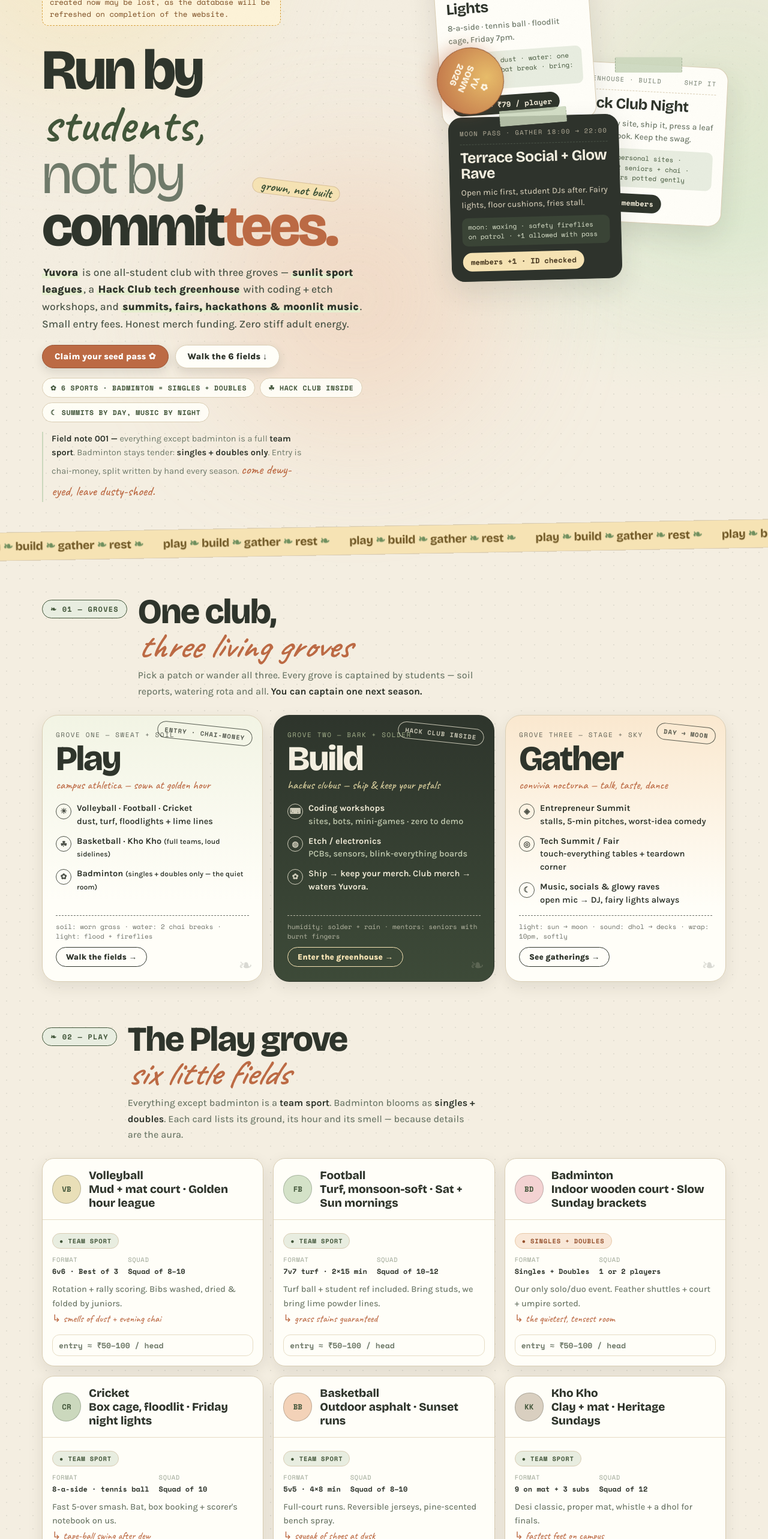
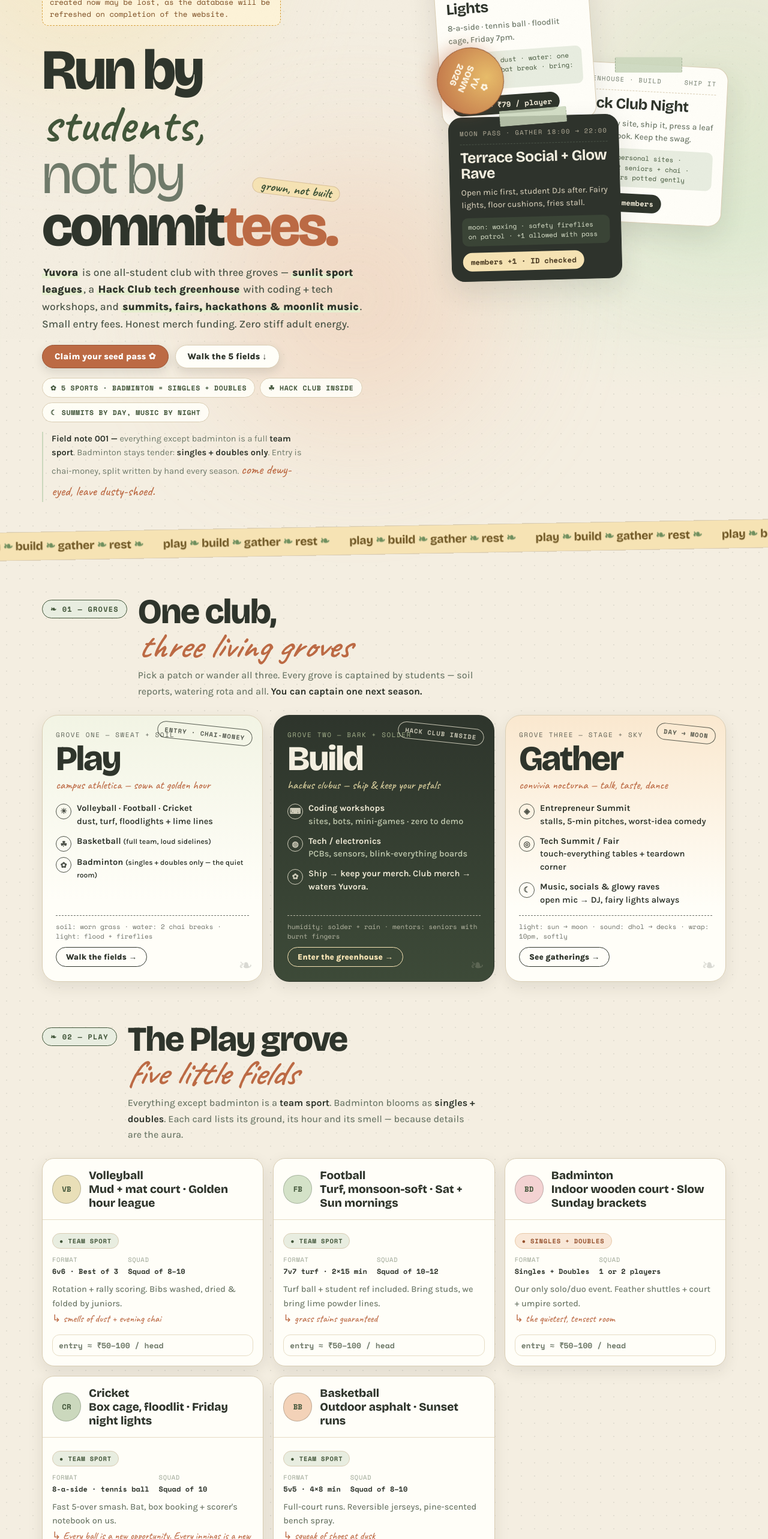
Before and after one commit to Yuvora-Club/Yuvora-official-websitet_v2, a React (Vite) app: page / in a window 1280 px wide. Shown: the part 234-2800 px from the top of the page at 60% size. Built offline with nearby package versions, Linux system fonts and the light colour scheme.

Commit message:
Remove Kho Kho card, 5 sports now

```diff
--- a/public/404.html
+++ b/public/404.html
@@ -139,7 +139,7 @@
       <div class="hand">come dewy-eyed, leave dusty-shoed — just not this way ↑</div>
       <div class="row">
         <a class="btn btn-clay" href="/">Back to sunlight ✿</a>
-        <a class="btn btn-paper" href="/#play">Walk the 6 fields ↓</a>
+        <a class="btn btn-paper" href="/#play">Walk the 5 fields ↓</a>
       </div>
     </main>
   </body>
--- a/src/App.jsx
+++ b/src/App.jsx
@@ -97,7 +97,7 @@ const SPORTS = [
     time: "Friday night lights",
     type: "team",
     note: "Fast 5-over smash. Bat, box booking + scorer's notebook on us.",
-    whisper: "tape-ball swing after dew",
+    whisper: "Every ball is a new opportunity. Every innings is a new story",
   },
   {
     name: "Basketball",
@@ -110,18 +110,6 @@ const SPORTS = [
     type: "team",
     note: "Full-court runs. Reversible jerseys, pine-scented bench spray.",
     whisper: "squeak of shoes at dusk",
-  },
-  {
-    name: "Kho Kho",
-    short: "KK",
-    color: "#D9CFC0",
-    format: "9 on mat + 3 subs",
-    squad: "Squad of 12",
-    ground: "Clay + mat",
-    time: "Heritage Sundays",
-    type: "team",
-    note: "Desi classic, proper mat, whistle + a dhol for finals.",
-    whisper: "fastest feet on campus",
   },
 ];
 
@@ -163,8 +151,8 @@ function useReveal(dep) {
 function Ticker() {
   const items = [
     "100% student-grown",
-    "6 sports · 1 doubles-only",
-    "coding + etch workshops",
+    "5 sports · 1 doubles-only",
+    "coding + tech workshops",
     "hack club greenhouse inside",
     "entrepreneur summit",
     "tech fair",
@@ -383,15 +371,15 @@ export default function App() {
           <p className="hero-sub">
             <strong>Yuvora</strong> is one all-student club with three groves —{" "}
             <strong>sunlit sport leagues</strong>, a <strong>Hack Club tech greenhouse</strong> with
-            coding + etch workshops, and <strong>summits, fairs, hackathons &amp; moonlit music</strong>.
+            coding + tech workshops, and <strong>summits, fairs, hackathons &amp; moonlit music</strong>.
             Small entry fees. Honest merch funding. Zero stiff adult energy.
           </p>
           <div className="hero-cta">
             <a href="#join" className="btn btn-clay">Claim your seed pass ✿</a>
-            <a href="#play" className="btn btn-paper">Walk the 6 fields ↓</a>
+            <a href="#play" className="btn btn-paper">Walk the 5 fields ↓</a>
           </div>
           <div className="hero-meta">
-            <span className="chip">✿ 6 sports · badminton = singles + doubles</span>
+            <span className="chip">✿ 5 sports · badminton = singles + doubles</span>
             <span className="chip">☘ hack club inside</span>
             <span className="chip">☾ summits by day, music by night</span>
           </div>
@@ -455,7 +443,7 @@ export default function App() {
             <small className="latin">campus athletica — sown at golden hour</small>
             <ul>
               <li><span className="ic">☀</span><span><b>Volleyball · Football · Cricket</b><br />dust, turf, floodlights + lime lines</span></li>
-              <li><span className="ic">☘</span><span><b>Basketball · Kho Kho</b> <small>(full teams, loud sidelines)</small></span></li>
+              <li><span className="ic">☘</span><span><b>Basketball</b> <small>(full team, loud sidelines)</small></span></li>
               <li><span className="ic">✿</span><span><b>Badminton</b> <small>(singles + doubles only — the quiet room)</small></span></li>
             </ul>
             <div className="soil">soil: worn grass · water: 2 chai breaks · light: flood + fireflies</div>
@@ -468,7 +456,7 @@ export default function App() {
             <small className="latin">hackus clubus — ship & keep your petals</small>
             <ul>
               <li><span className="ic">⌨</span><span><b>Coding workshops</b><br /><span style={{ color: "#b9c2a8" }}>sites, bots, mini-games · zero to demo</span></span></li>
-              <li><span className="ic">◍</span><span><b>Etch / electronics</b><br /><span style={{ color: "#b9c2a8" }}>PCBs, sensors, blink-everything boards</span></span></li>
+              <li><span className="ic">◍</span><span><b>Tech / electronics</b><br /><span style={{ color: "#b9c2a8" }}>PCBs, sensors, blink-everything boards</span></span></li>
               <li><span className="ic">✿</span><span>Ship → <b>keep your merch</b>. Club merch → <b>waters Yuvora</b>.</span></li>
             </ul>
             <div className="soil">humidity: solder + rain · mentors: seniors with burnt fingers</div>
@@ -494,7 +482,7 @@ export default function App() {
       <section className="wrap" id="play" style={{ paddingTop: 8 }}>
         <div className="sec-head reveal">
           <span className="sec-no">❧ 02 — play</span>
-          <h2>The Play grove<br /><em>six little fields</em></h2>
+          <h2>The Play grove<br /><em>five little fields</em></h2>
           <p>Everything except badminton is a <b>team sport</b>. Badminton blooms as <b>singles + doubles</b>. Each card lists its ground, its hour and its smell — because details are the aura.</p>
         </div>
         <div className="sports">
@@ -529,7 +517,7 @@ export default function App() {
           {[0, 1].map((h) => (
             <div key={h} style={{ display: "inline-flex" }}>
               {Array.from({ length: 8 }).map((_, i) => (
-                <i key={i}>volleyball ❧ football ❧ badminton ❧ cricket ❧ basketball ❧ kho kho ❧&nbsp;</i>
+                <i key={i}>volleyball ❧ football ❧ badminton ❧ cricket ❧ basketball ❧&nbsp;</i>
               ))}
             </div>
           ))}
@@ -545,7 +533,7 @@ export default function App() {
           <div className="sec-head reveal">
             <span className="sec-no">❧ 03 — build</span>
             <h2>Build grove ×<br />Hack Club</h2>
-            <p style={{ color: "#b9c2a8" }}>Our tech grove grows inside <b style={{ color: "#f6e3b4" }}>Hack Club</b> — the global greenhouse of student hackers. Weekend workshops in code + etch, then ship real things into the rain and earn real petals.</p>
+            <p style={{ color: "#b9c2a8" }}>Our tech grove grows inside <b style={{ color: "#f6e3b4" }}>Hack Club</b> — the global greenhouse of student hackers. Weekend workshops in code + tech, then ship real things into the rain and earn real petals.</p>
           </div>
           <div className="hack-grid">
             <div className="journal reveal">
@@ -556,7 +544,7 @@ export default function App() {
               <div className="term-body">
                 <div><span className="g">$</span> yuvora workshops --list</div>
                 <div className="dim">→ coding: personal sites, discord bots, tiny games (sat, 4pm, with pakoras)</div>
-                <div className="dim">→ etch: sensors, PCBs, blink-everything boards (sun, 11am, burnt fingers club)</div>
+                <div className="dim">→ tech: sensors, PCBs, blink-everything boards (sun, 11am, burnt fingers club)</div>
                 <div><span className="g">$</span> yuvora ship ./my-project --with-rain</div>
                 <div>✓ shipped! hack club sent <span className="o">stickers + tee + hardware grant</span> → <span className="paper-note">yours to keep, forever</span></div>
                 <div>✓ club merch counter <span className="g">+₹2,400</span> → waters next summit + new footballs</div>
@@ -575,7 +563,7 @@ export default function App() {
                 </div>
               </div>
               <div className="steps reveal">
-                <div className="step"><b>1</b><p><strong>Sow.</strong> Weekend coding + etch workshops. Zero experience needed — seniors pot beside you, debug beside you.</p></div>
+                <div className="step"><b>1</b><p><strong>Sow.</strong> Weekend coding + tech workshops. Zero experience needed — seniors pot beside you, debug beside you.</p></div>
                 <div className="step"><b>2</b><p><strong>Sprout.</strong> Finish a site / bot / board, demo it on the little stage. Hack Club counts it as shipped.</p></div>
                 <div className="step"><b>3</b><p><strong>Shade others.</strong> Wear the club tee at summits; harvest profits keep every entry fee tiny.</p></div>
               </div>
@@ -616,7 +604,7 @@ export default function App() {
               <div style={{ marginTop: 8, fontFamily: "var(--mono)", fontSize: 11, color: "#42563a" }}>❧ try-it zones · sticker passports · teardown corner (guilt-free)</div>
             </div>
             <div className="poster-body">
-              Robots, etched boards, games and glowing sites. <strong>Sticker passports</strong> for wanderers, a teardown table of dead remotes, and seniors who explain without sighing.
+              Robots, tech boards, games and glowing sites. <strong>Sticker passports</strong> for wanderers, a teardown table of dead remotes, and seniors who explain without sighing.
             </div>
           </article>
           <article className="poster reveal">
@@ -758,7 +746,7 @@ export default function App() {
             </div>
             <div>
               <h5>Groves</h5>
-              <a href="#play">Play — 6 fields</a>
+              <a href="#play">Play — 5 fields</a>
               <a href="#build">Build — Hack Club</a>
               <a href="#summits">Summits + ships</a>
               <a href="#afterdark">After dark</a>
--- a/src/data/events.js
+++ b/src/data/events.js
@@ -110,9 +110,9 @@ export const EVENTS = [
     glyph: "⌨",
   },
   {
-    id: "etch-solder-sunday",
-    slug: "etch-solder-sunday",
-    title: "Etch & Solder Sunday",
+    id: "tech-solder-sunday",
+    slug: "tech-solder-sunday",
+    title: "Tech & Solder Sunday",
     category: "build",
     tagline: "Sensors, PCBs and blink-everything boards",
     description:
--- a/src/pages/NotFoundPage.jsx
+++ b/src/pages/NotFoundPage.jsx
@@ -40,7 +40,7 @@ export default function NotFoundPage({ path }) {
             Back to sunlight ✿
           </a>
           <a className="btn btn-paper" href="/#play">
-            Walk the 6 fields ↓
+            Walk the 5 fields ↓
           </a>
           <a className="btn btn-paper" href="/members">
             Meet the crew →
```
Also changed, not shown: src/data/groves.js (+3 -19 lines).
